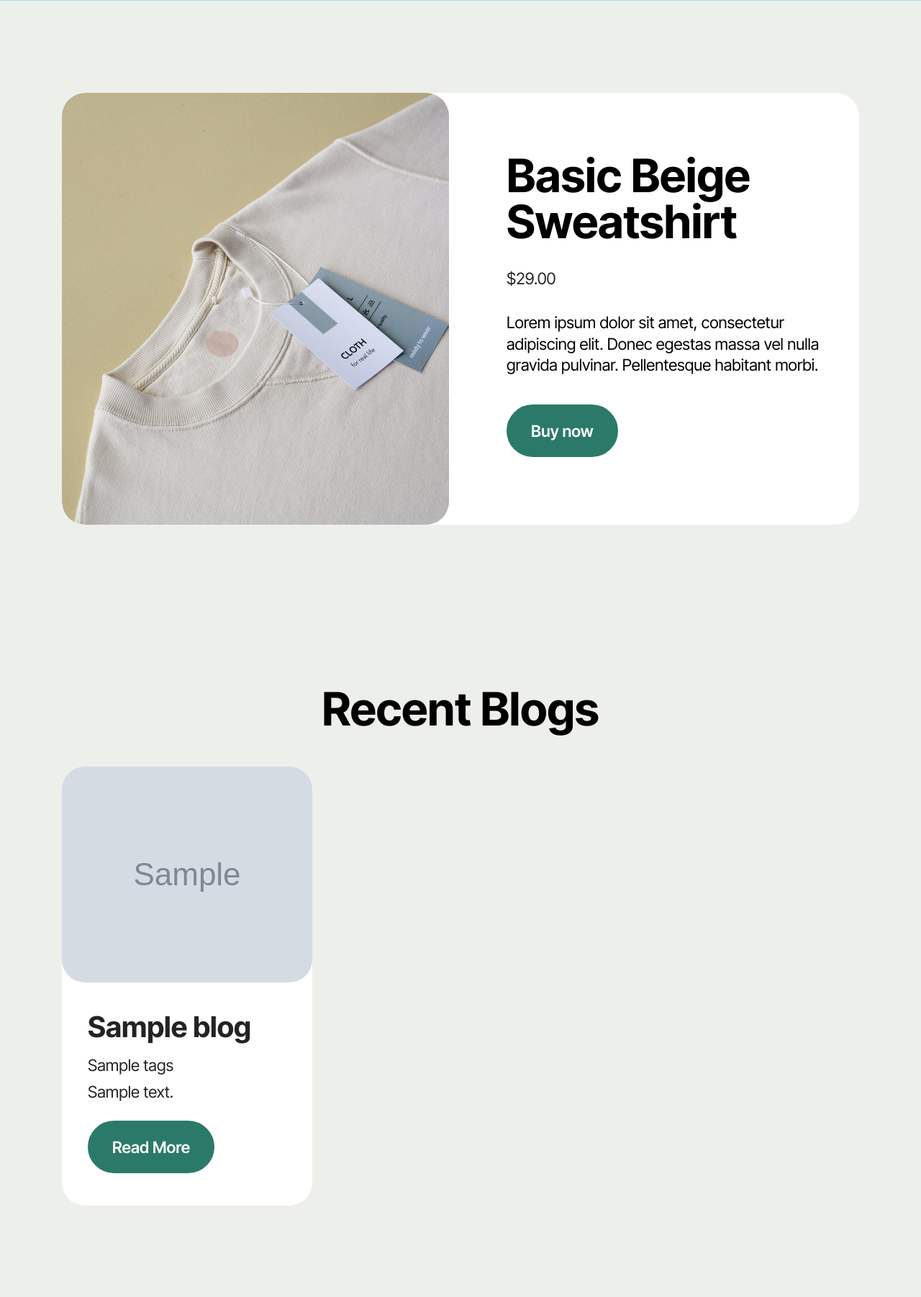
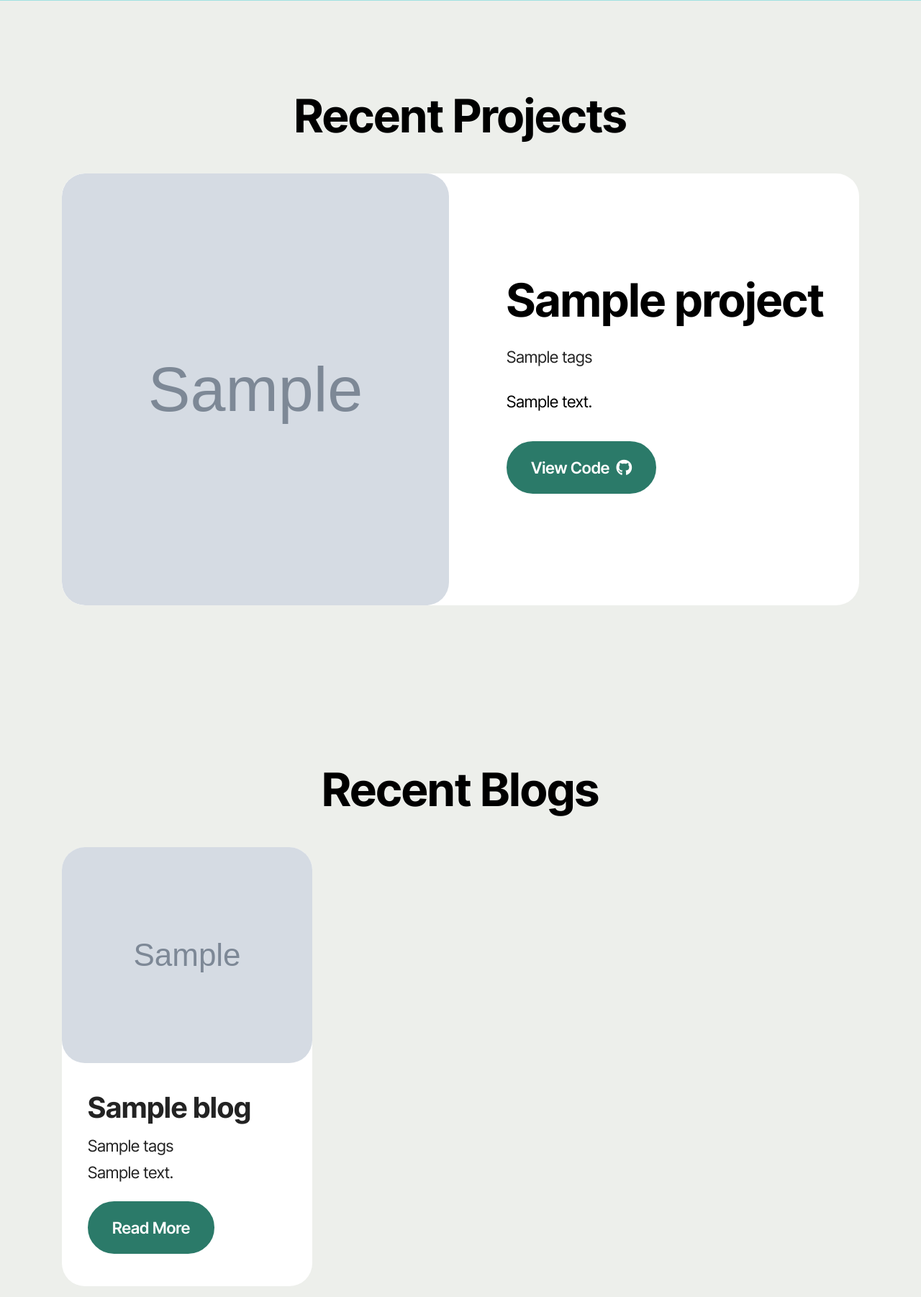
Before and after one commit to kundank191/portfolio, a Flask app: template templates/another_index.html in a window 1280 px wide. Shown: the part 782-2584 px from the top of the page at 72% size. Run offline with Flask 2, Linux system fonts and the light colour scheme; the template is opened without the code that fills it: most values are stand-ins (such as "Sample title", 1, 10 or a date in 2020); grey boxes marked "Sample" are stand-in pictures; some libraries are stand-ins or nearby versions.

Commit message:
connect with mongo db database

```diff
--- a/templates/another_index.html
+++ b/templates/another_index.html
@@ -110,40 +110,53 @@
 		</div>
 	</section>
 
+	<!-- Projects Section-->
 	<section data-bs-version="5.1" class="features024 cid-tRfsMP6d4j" id="features024-1m">
 		<div class="container">
+			<div class="row justify-content-center">
+				<div class="col-12 content-head">
+					<div class="mbr-section-head mb-5">
+						<h4 class="mbr-section-title mbr-fonts-style align-center mb-0 display-2">
+							<strong>Recent Projects</strong>
+						</h4>
+					</div>
+				</div>
+			</div>
 			<div class="row justify-content-center align-items-center">
+				{% for project in projects %}
 				<div class="col-12">
 					<div class="card-wrapper">
 						<div class="row">
 							<div class="col-12 col-md-12 col-lg-6 image-wrapper">
-								<img class="w-100" src="assets/images/shop5.jpg" alt="Mobirise Website Builder">
+								<img class="w-100" src="{{ project.image_url }}" alt="{{ project.title }}">
 							</div>
 							<div class="col-12 col-lg col-md-12">
 								<div class="text-wrapper align-left">
 									<h5 class="mbr-section-title mbr-fonts-style mb-4 display-2">
-										<strong>Basic Beige Sweatshirt</strong>
+										<strong>{{ project.title }}</strong>
 									</h5>
 									<p class="price mbr-fonts-style mb-4 display-7">
-										$29.00
+										{{ project.tags}}
 									</p>
 									<p class="mbr-text mbr-fonts-style mb-4 display-7">
-										Lorem ipsum dolor sit amet, consectetur adipiscing elit. Donec
-										egestas massa vel nulla gravida pulvinar. Pellentesque
-										habitant morbi.
+										{{ project.description | truncate(300, '...') }}
 									</p>
 									<div class="mbr-section-btn mt-3">
-										<a class="btn btn-lg btn-primary display-7" href="https://mobiri.se">Buy now</a>
+										<a class="btn btn-lg btn-primary display-7" href="{{ project.url }}" target="_blank">
+											View Code&nbsp;&nbsp;<i class="fab fa-github"></i>
+										</a>
 									</div>
 								</div>
 							</div>
 						</div>
 					</div>
 				</div>
+				{% endfor %}
 			</div>
 		</div>
 	</section>
 
+	<!-- Blog Section-->
 	<section data-bs-version="5.1" class="features4 cid-tRfskw8QYv" id="features04-1k">
 		<div class="container">
 			<div class="row justify-content-center">
```
